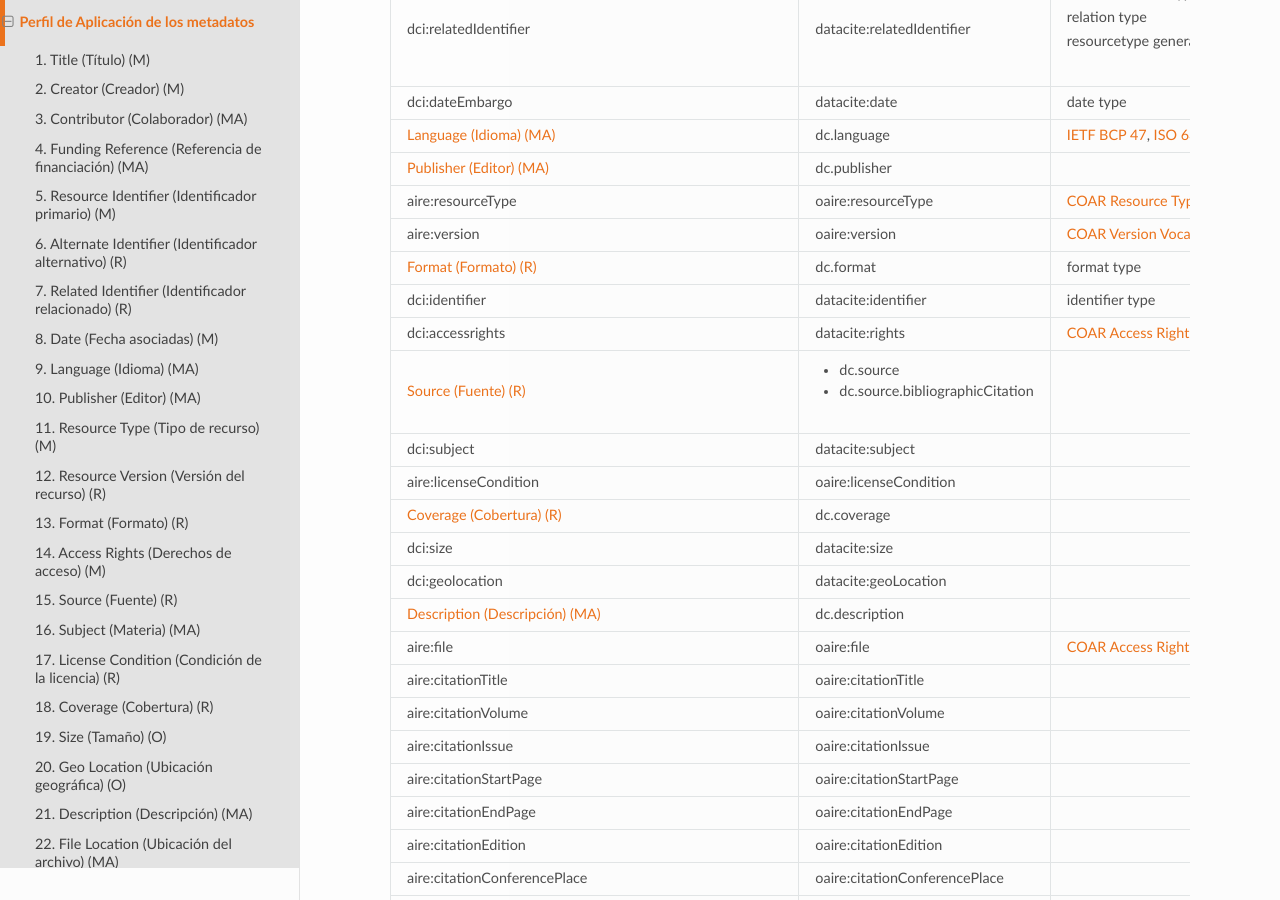
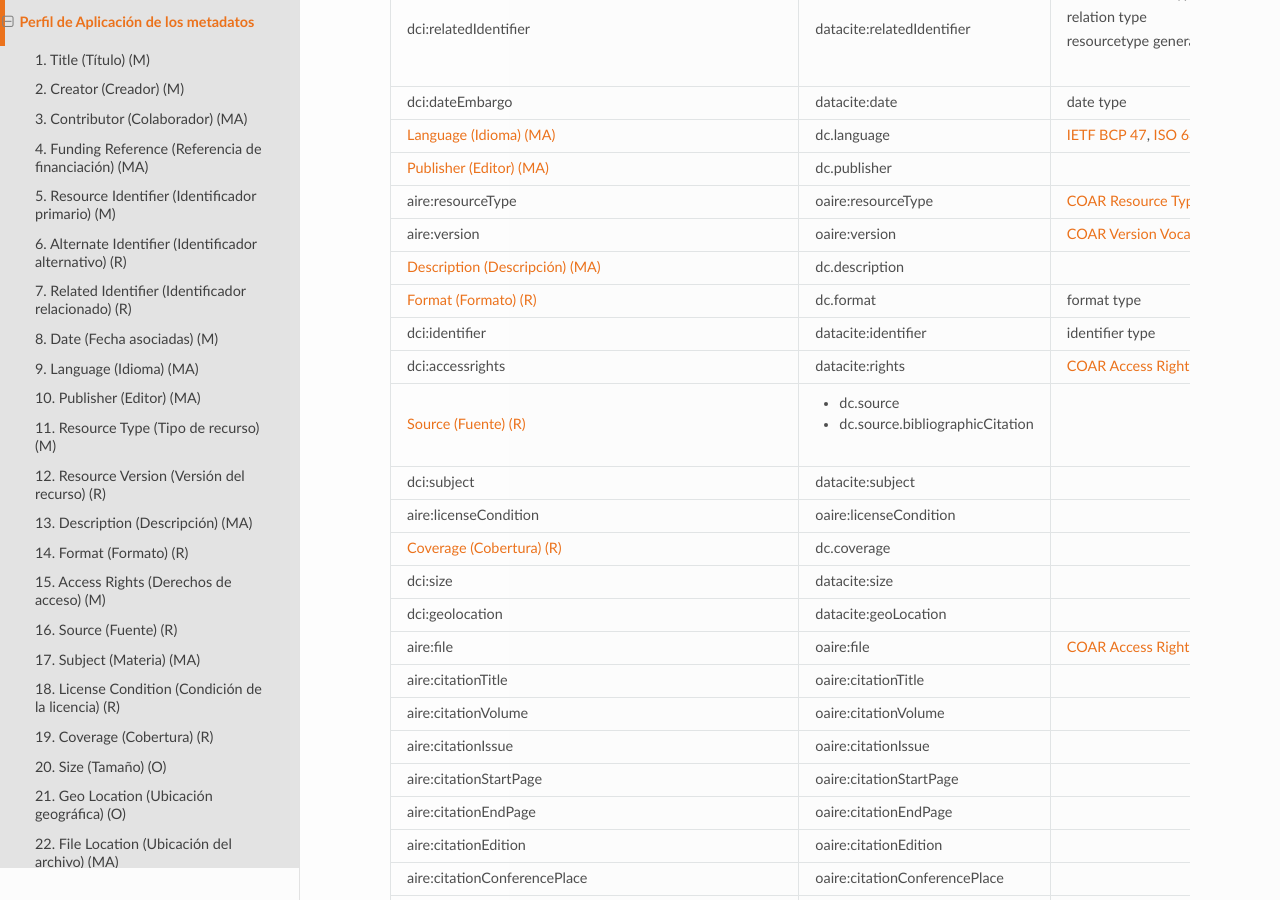
Before and after one commit to rcic/openaire4, a Sphinx documentation site: the page built from docs/descGenPer.rst, in a window 1280 px wide and 900 px high, scrolled down 689 px. Built offline with Sphinx 7.4.7 and the Read the Docs theme 2.0.0, drawn with Linux system fonts in a browser that asks for light colours; some web fonts are replaced; a script that is not in the unit is left out; some of the changed lines change nothing that is shown.

Commit message:
organizacion campos

```diff
--- a/docs/descGenPer.rst
+++ b/docs/descGenPer.rst
@@ -28,6 +28,7 @@ Campo-OpenAIRE                             Elemento Metadata                   R
 :ref:`dc.publisher`                        dc.publisher
 :ref:`aire:resourceType`                   oaire:resourceType                  `COAR Resource Type Vocabulary`_
 :ref:`aire:version`                        oaire:version                       `COAR Version Vocabulary`_
+:ref:`dc.description`                      dc.description
 :ref:`dc.format`                           dc.format                           :ref:`format type <vocab:formattype_formattype>`
 :ref:`dci:identifier`                      datacite:identifier                 :ref:`identifier type <vocab:identifiertype_identifiertype>`
 :ref:`dci:accessrights`                    datacite:rights                     `COAR Access Right Vocabulary`_
@@ -38,7 +39,6 @@ Campo-OpenAIRE                             Elemento Metadata                   R
 :ref:`dc.coverage`                         dc.coverage
 :ref:`dci:size`                            datacite:size
 :ref:`dci:geolocation`                     datacite:geoLocation
-:ref:`dc.description`                      dc.description
 :ref:`aire:file`                           oaire:file                          `COAR Access Right Vocabulary`_
 :ref:`aire:citationTitle`                  oaire:citationTitle
 :ref:`aire:citationVolume`                 oaire:citationVolume
@@ -85,6 +85,7 @@ Campo-OpenAIRE                             Elemento Metadata                   R
    field_publisher
    field_publicationtype
    field_resourceversion
+   field_description
    field_format
    field_accessrights
    field_source
@@ -93,7 +94,6 @@ Campo-OpenAIRE                             Elemento Metadata                   R
    field_coverage
    field_size
    field_geolocation
-   field_description
    field_filelocation
    field_citationtitle
    field_citationvolume
```
